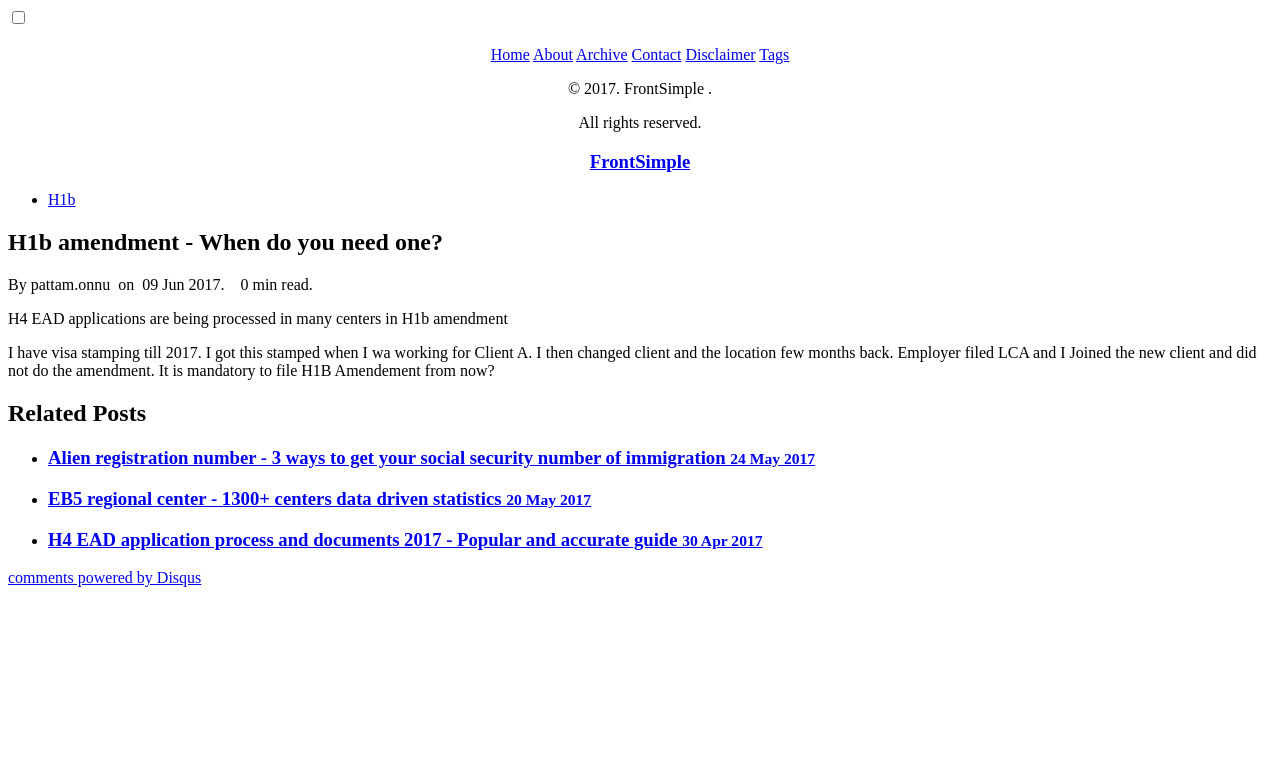
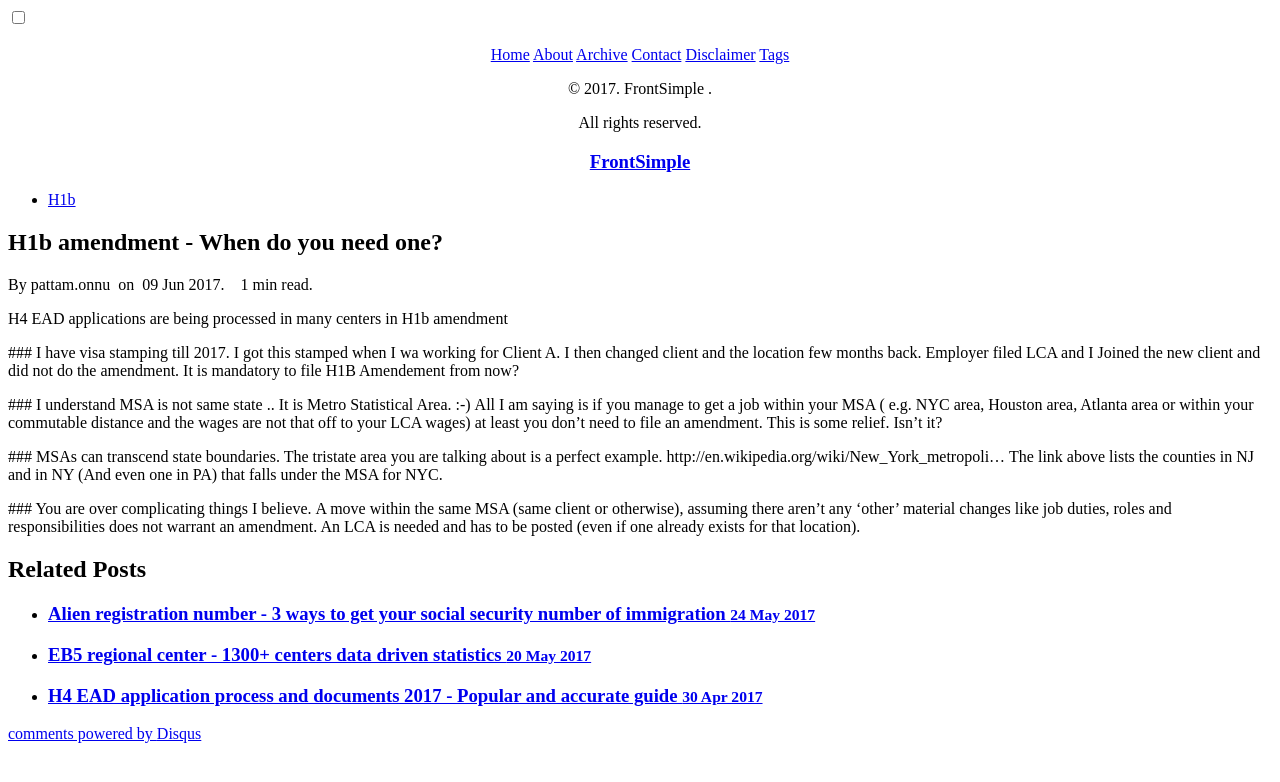
Before and after one commit to gitforwork2/gitforwork.github.io, a Jekyll site: the page built from _posts/2017-6-9-h1b-amendment.md, in a window 1280 px wide. Shown: the top 782 px of the page. Built offline with Jekyll 4.4.1, drawn with Linux system fonts in a browser that asks for light colours; nearby versions of some CDN libraries; comment, search, counter and statistics services are not loaded.

Commit message:
Create 2017-6-9-h1b-amendment.md

```diff
--- a/_posts/2017-6-9-h1b-amendment.md
+++ b/_posts/2017-6-9-h1b-amendment.md
@@ -9,4 +9,14 @@ description: H1b amendment is needed when
 
 H4 EAD applications are being processed in many centers in H1b amendment
 
+###
 I have visa stamping till 2017. I got this stamped when I wa working for Client A. I then changed client and the location few months back. Employer filed LCA and I Joined the new client and did not do the amendment. It is mandatory to file H1B Amendement from now?
+
+###
+I understand MSA is not same state .. It is Metro Statistical Area. :-) All I am saying is if you manage to get a job within your MSA ( e.g. NYC area, Houston area, Atlanta area or within your commutable distance and the wages are not that off to your LCA wages) at least you don't need to file an amendment. This is some relief. Isn't it?
+
+###
+MSAs can transcend state boundaries. The tristate area you are talking about is a perfect example. http://en.wikipedia.org/wiki/New_York_metropoli... The link above lists the counties in NJ and in NY (And even one in PA) that falls under the MSA for NYC.
+
+###
+You are over complicating things I believe. A move within the same MSA (same client or otherwise), assuming there aren't any 'other' material changes like job duties, roles and responsibilities does not warrant an amendment. An LCA is needed and has to be posted (even if one already exists for that location).
```
